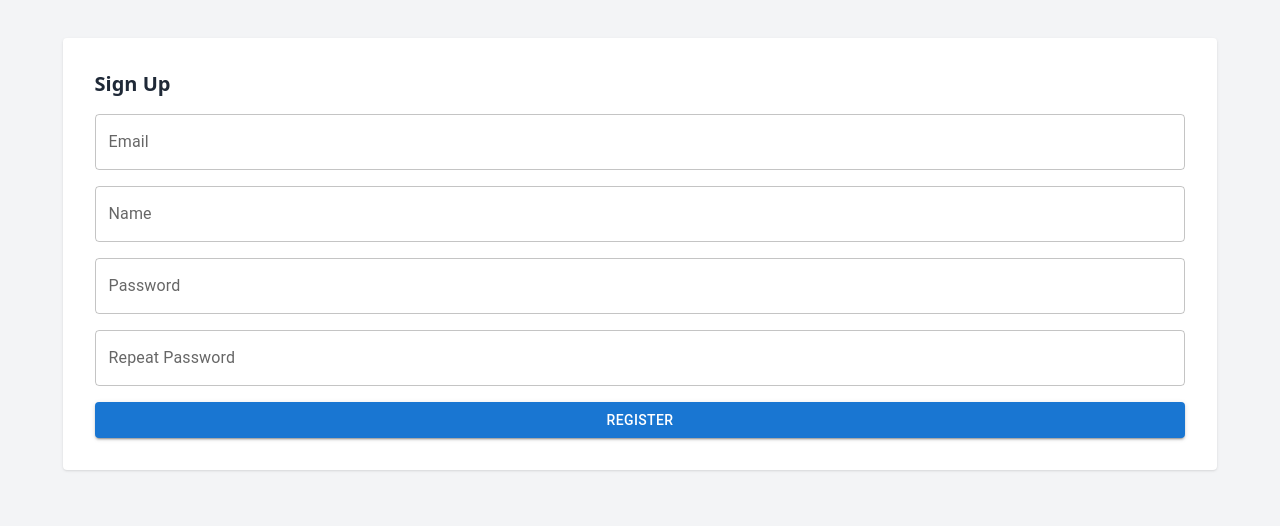
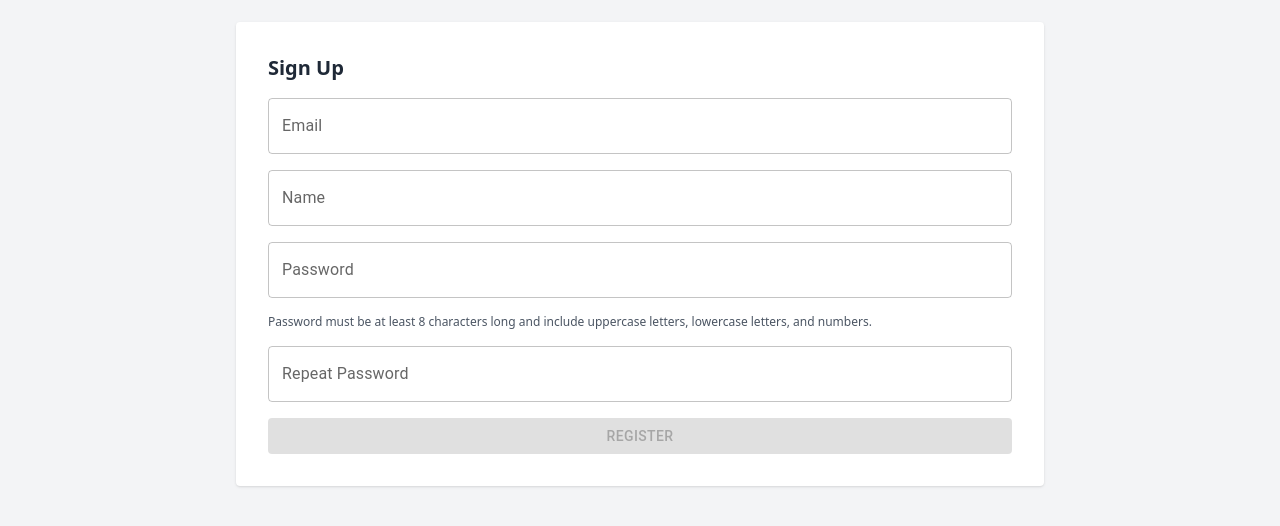
Before and after one commit to savos/document-manager-assessment, a React (Vite) app in the folder client/doc-manager/: page /signup in a window 1280 px wide. Shown: the part 146-672 px from the top of the page. Built offline with nearby package versions, Linux system fonts and the light colour scheme.

Commit message:
test: ensure registration disabled until password strong

```diff
--- a/client/doc-manager/src/pages/SignUp.tsx
+++ b/client/doc-manager/src/pages/SignUp.tsx
@@ -1,17 +1,29 @@
 import { useState } from 'react'
 import { TextField, Button } from '@mui/material'
 import { useNavigate } from 'react-router-dom'
+
+const passwordRequirements =
+  'Password must be at least 8 characters long and include uppercase letters, lowercase letters, and numbers.'
+
+const isStrongPassword = (password: string) =>
+  /^(?=.*[a-z])(?=.*[A-Z])(?=.*\d).{8,}$/.test(password)
 
 export default function SignUp() {
   const navigate = useNavigate()
   const [form, setForm] = useState({ email: '', name: '', password: '', passwordConfirm: '' })
   const [error, setError] = useState('')
 
-  const handleChange = (e: React.ChangeEvent<HTMLInputElement>) =>
+  const handleChange = (e: React.ChangeEvent<HTMLInputElement>) => {
     setForm({ ...form, [e.target.name]: e.target.value })
+    setError('')
+  }
 
   const handleSubmit = async (e: React.FormEvent) => {
     e.preventDefault()
+    if (!isStrongPassword(form.password)) {
+      setError('Password is too weak.')
+      return
+    }
     if (form.password !== form.passwordConfirm) {
       setError('Passwords do not match.')
       return
@@ -41,6 +53,10 @@ export default function SignUp() {
         <TextField label="Email" name="email" type="email" fullWidth value={form.email} onChange={handleChange} />
         <TextField label="Name" name="name" fullWidth value={form.name} onChange={handleChange} />
         <TextField label="Password" name="password" type="password" fullWidth value={form.password} onChange={handleChange} />
+        <p className="text-xs text-gray-600">{passwordRequirements}</p>
+        {form.password && !isStrongPassword(form.password) && (
+          <p className="text-xs text-red-600">Password is too weak.</p>
+        )}
         <TextField
           label="Repeat Password"
           name="passwordConfirm"
@@ -50,7 +66,13 @@ export default function SignUp() {
           onChange={handleChange}
         />
         {error && <p className="text-sm text-red-600">{error}</p>}
-        <Button variant="contained" color="primary" type="submit" fullWidth>
+        <Button
+          variant="contained"
+          color="primary"
+          type="submit"
+          fullWidth
+          disabled={!isStrongPassword(form.password)}
+        >
           Register
         </Button>
       </form>
```
Also changed, not shown: 1 other file (tests, documents, lock files or other folders).
